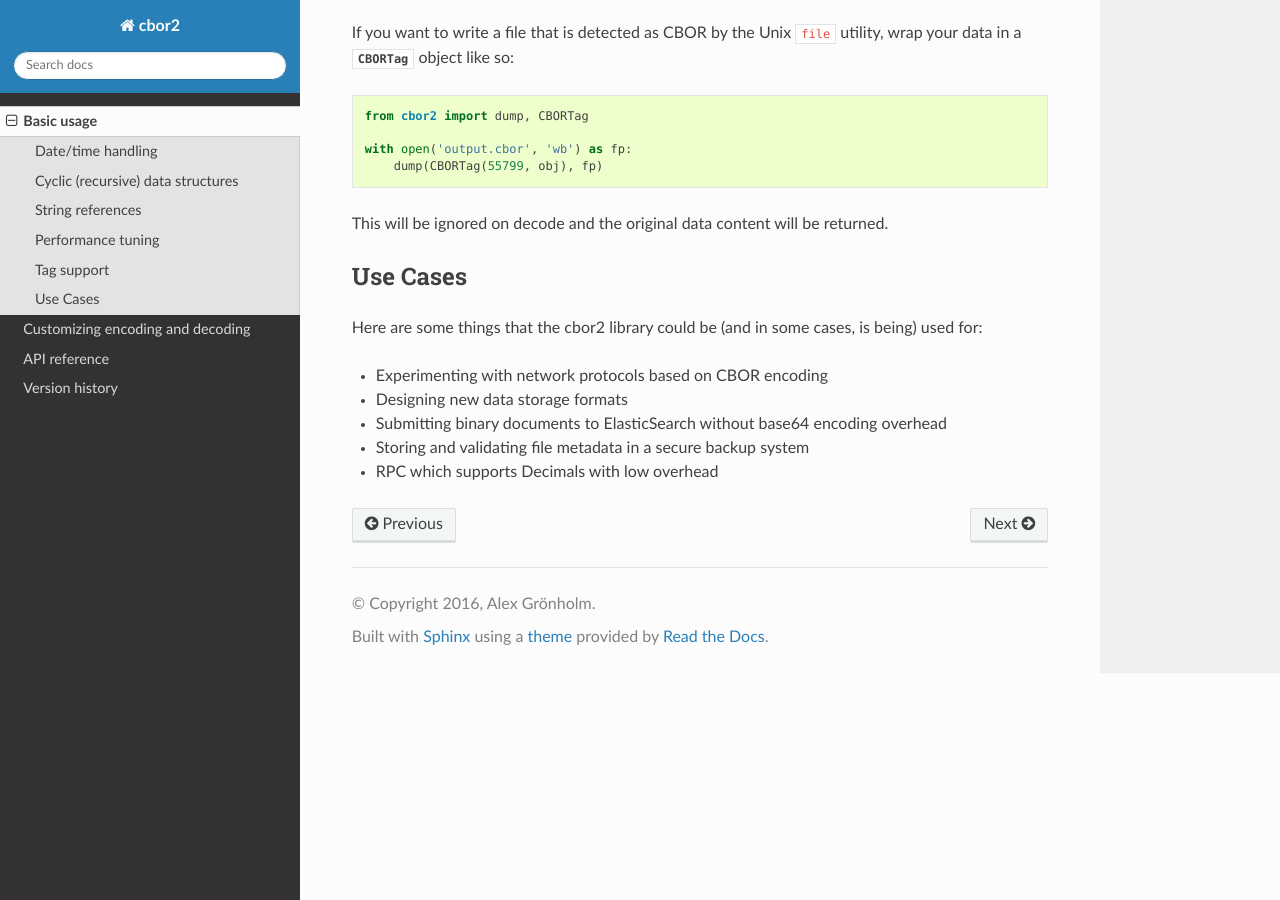
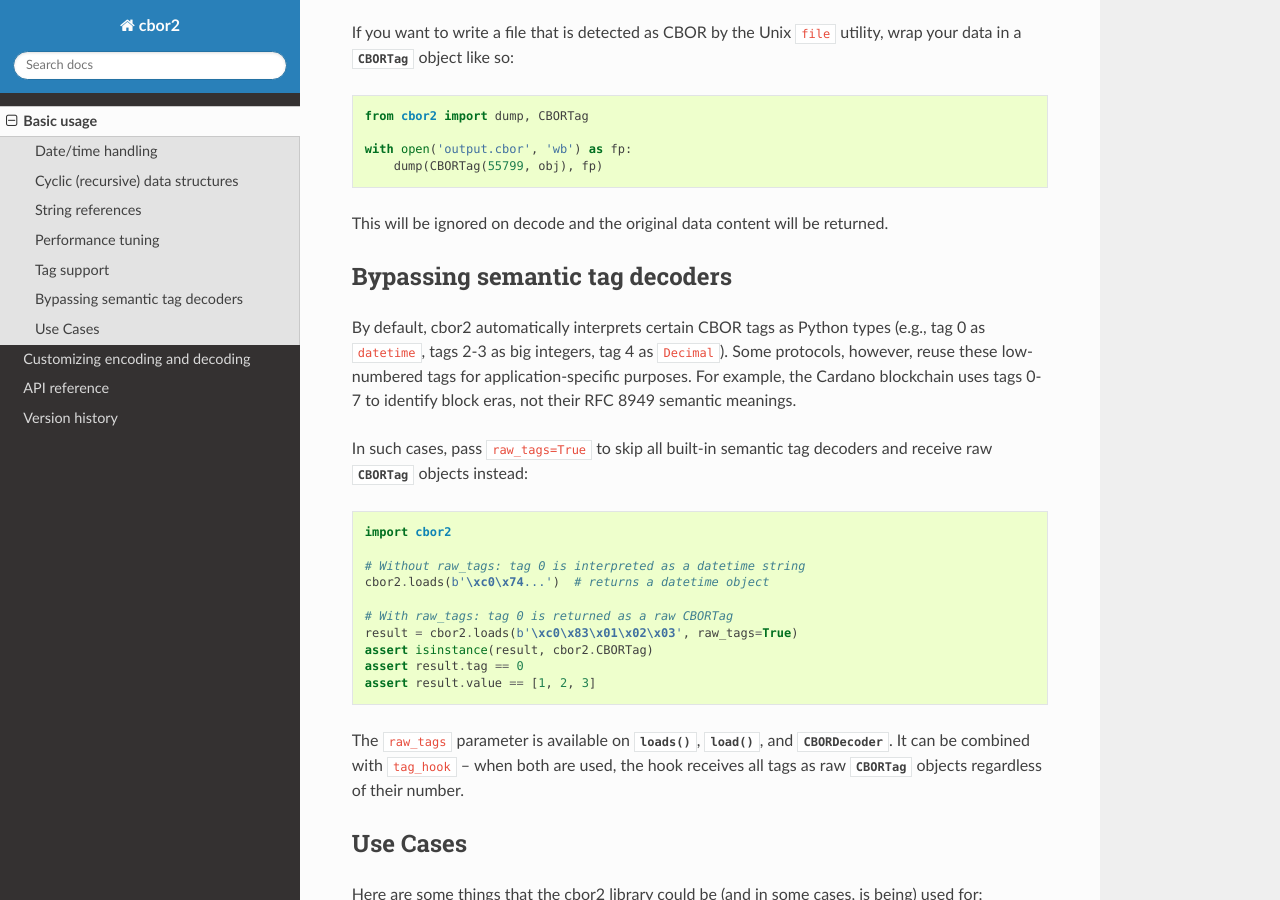
Before and after one commit to agronholm/cbor2, a Sphinx documentation site: the page built from docs/usage.rst, in a window 1280 px wide and 900 px high, scrolled down 2891 px. Built offline with Sphinx 7.4.7 and the Read the Docs theme 3.1.0, drawn with Linux system fonts in a browser that asks for light colours; the version number could not be read and is left out.

Commit message:
docs: add raw_tags documentation and changelog entry
- Added usage.rst section "Bypassing semantic tag decoders" with
  examples showing raw_tags=True for protocols that reuse low-numbered
  CBOR tags (e.g., Cardano era identification)
- Added UNRELEASED changelog entry in versionhistory.rst
- Added raw_tags parameter to load() for API completeness
  (was already on loads() and CBORDecoder)

Co-Authored-By: Claude Opus 4.6 (1M context) <noreply@anthropic.com>

```diff
--- a/docs/usage.rst
+++ b/docs/usage.rst
@@ -126,6 +126,32 @@ a :class:`CBORTag` object like so::
 
 This will be ignored on decode and the original data content will be returned.
 
+Bypassing semantic tag decoders
+-------------------------------
+
+By default, cbor2 automatically interprets certain CBOR tags as Python types (e.g., tag 0 as
+``datetime``, tags 2-3 as big integers, tag 4 as ``Decimal``). Some protocols, however, reuse
+these low-numbered tags for application-specific purposes. For example, the Cardano blockchain
+uses tags 0-7 to identify block eras, not their RFC 8949 semantic meanings.
+
+In such cases, pass ``raw_tags=True`` to skip all built-in semantic tag decoders and receive raw
+:class:`CBORTag` objects instead::
+
+    import cbor2
+
+    # Without raw_tags: tag 0 is interpreted as a datetime string
+    cbor2.loads(b'\xc0\x74...')  # returns a datetime object
+
+    # With raw_tags: tag 0 is returned as a raw CBORTag
+    result = cbor2.loads(b'\xc0\x83\x01\x02\x03', raw_tags=True)
+    assert isinstance(result, cbor2.CBORTag)
+    assert result.tag == 0
+    assert result.value == [1, 2, 3]
+
+The ``raw_tags`` parameter is available on :func:`loads`, :func:`load`, and
+:class:`CBORDecoder`. It can be combined with ``tag_hook`` -- when both are used, the hook
+receives all tags as raw :class:`CBORTag` objects regardless of their number.
+
 Use Cases
 ---------
 
--- a/docs/versionhistory.rst
+++ b/docs/versionhistory.rst
@@ -7,6 +7,11 @@ This library adheres to `Semantic Versioning 2.0 <http://semver.org/>`_.
 
 **UNRELEASED**
 
+- Added ``raw_tags`` parameter to ``loads()``, ``load()``, and ``CBORDecoder`` that skips
+  built-in semantic tag decoders and returns raw ``CBORTag`` objects for all tags. This
+  enables decoding of protocols that reuse low-numbered tags (0-5) for application-specific
+  purposes rather than their RFC 8949 semantic meanings (datetime, bignum, etc.).
+  (PR by @theeldermillenial)
 - Added the ``max_depth`` decoder parameter to limit the maximum allowed nesting level of
   containers, with a default value of 400 levels (CVE-2026-26209)
 - Changed the default ``read_size`` from 4096 to 1 for backwards compatibility.
```
Also changed, not shown: 1 other file.
